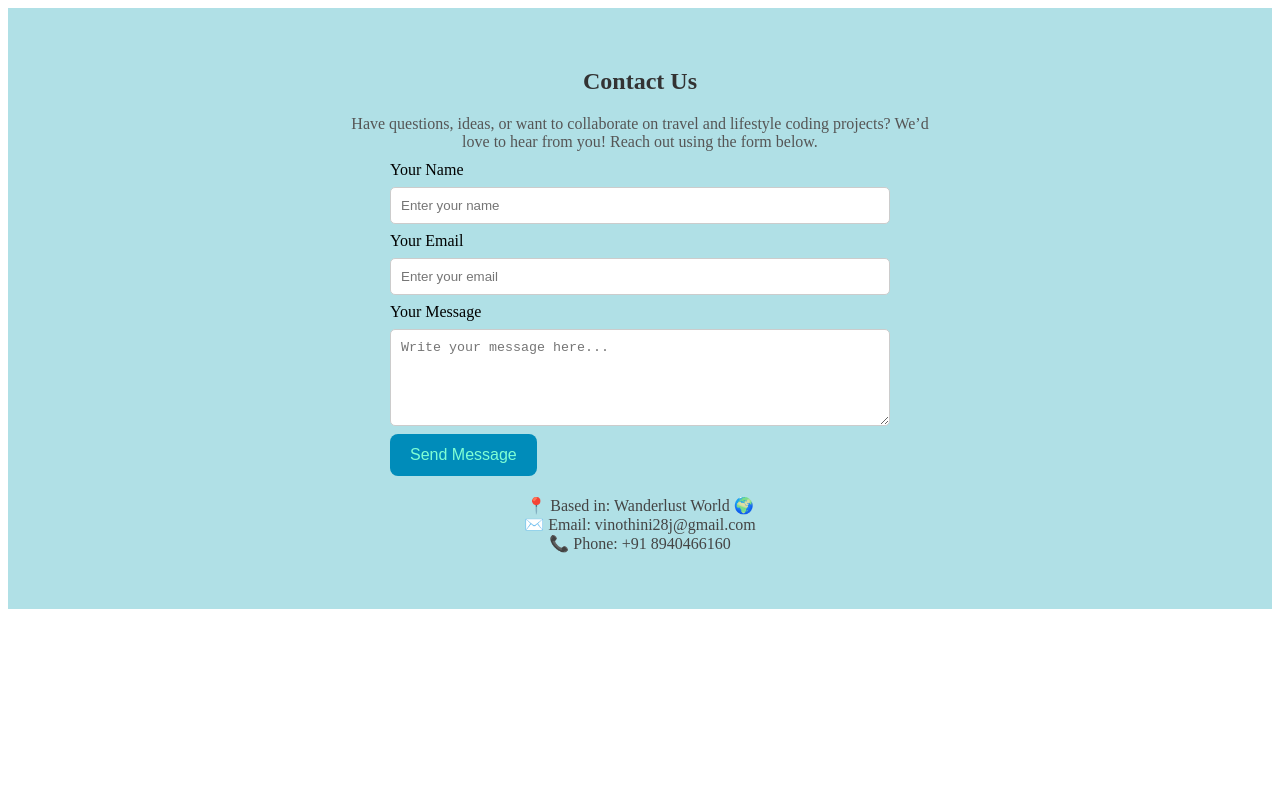
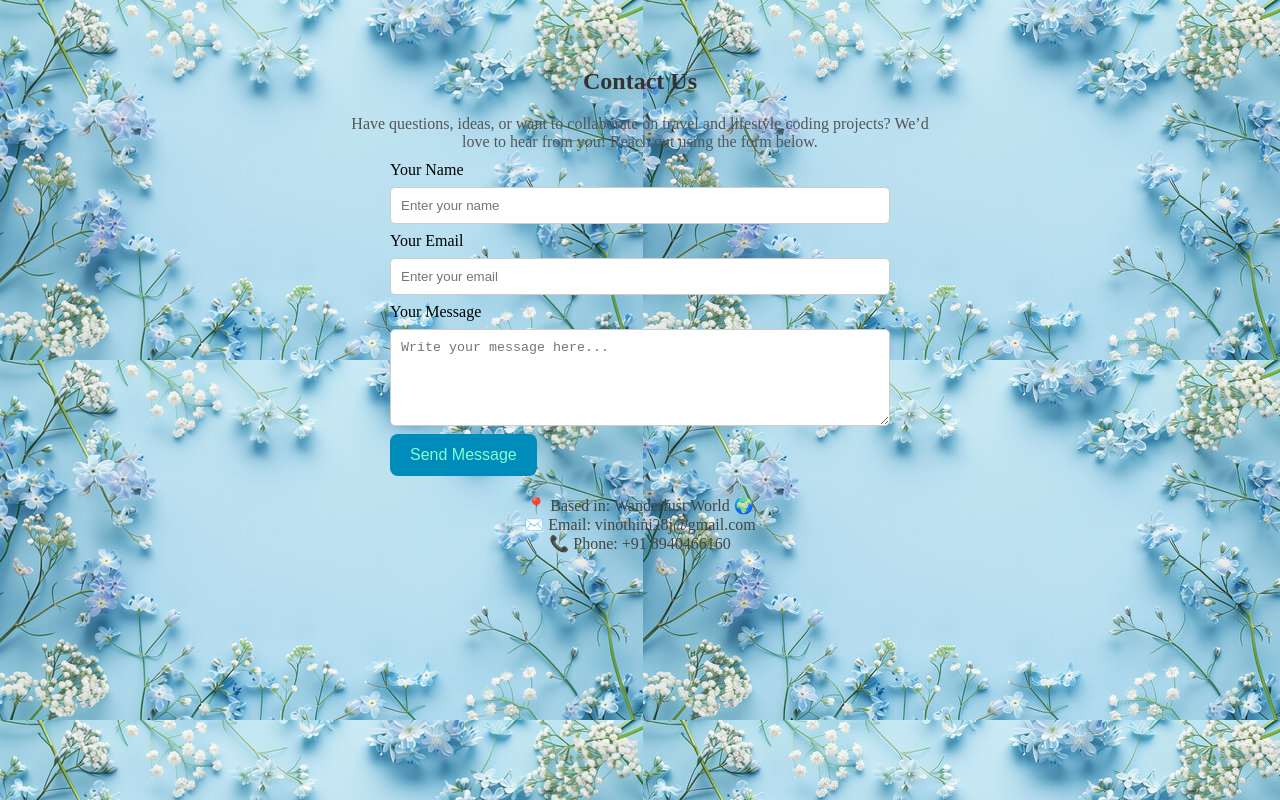
Before and after one commit to hhoneyanandh/travel-lifestyle, a plain HTML site: page contact.html in a window 1280 px wide. Drawn offline with Linux system fonts and the light colour scheme.

Commit message:
Add files via upload

```diff
--- a/contact.html
+++ b/contact.html
@@ -1,5 +1,6 @@
-<section id="contact" style="padding: 40px; background-color:powderblue; text-align: center;">
+<section id="contact" style="padding: 40px; text-align: center;">
   <h2 style="color: #333;">Contact Us</h2>
+  <body style="background-image:url('vino.jpg');">
   <p style="color: #555; max-width: 600px; margin: 10px auto;">
     Have questions, ideas, or want to collaborate on travel and lifestyle coding projects?
     We’d love to hear from you! Reach out using the form below.
```
